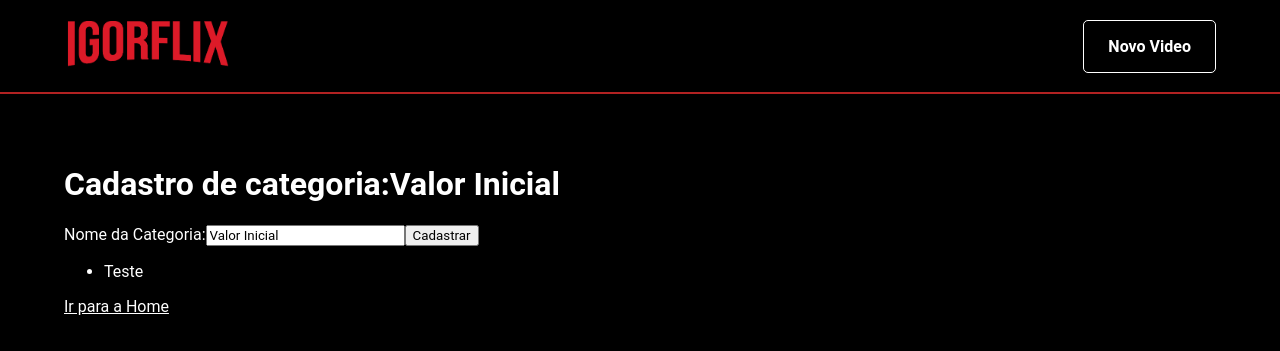
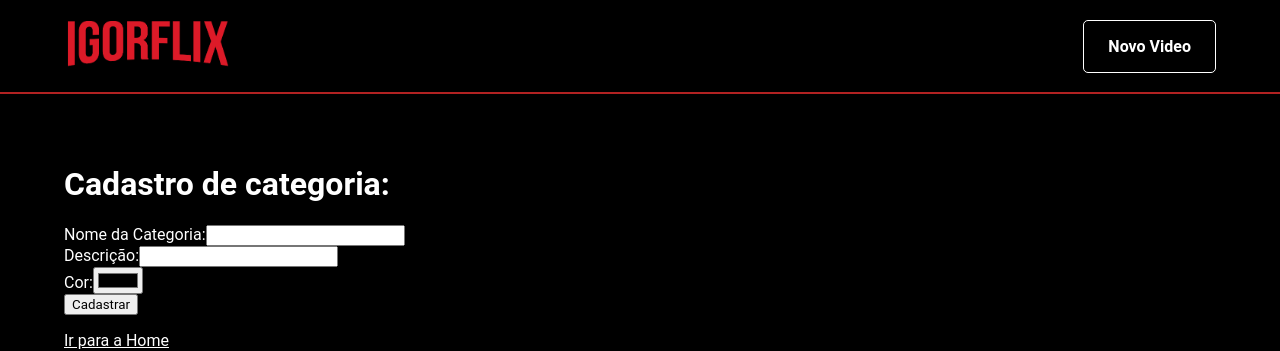
Before and after one commit to IggorSantos/igorflix, a React (Create React App) app: page /cadastro/categoria in a window 1280 px wide. Shown: the top 351 px of the page. Built offline with nearby package versions, Linux system fonts and the light colour scheme.

Commit message:
Continuação das modificações no formulario

```diff
--- /dev/null
+++ b/src/components/formField/index.js
@@ -0,0 +1,19 @@
+import React from 'react'
+
+function FormField({label,type,name,value,onChange}){
+  return(
+    <div>
+       <label>
+         {label}:
+         <input
+           type={type}
+           value={value}
+           name={name}
+           onChange={onChange}
+         />
+       </label>
+     </div>
+  )
+}
+
+export default FormField
--- a/src/pages/cadastro/categoria/index.js
+++ b/src/pages/cadastro/categoria/index.js
@@ -1,35 +1,64 @@
 import React, {useState} from 'react'
 import PageDefault from '../../../components/pageDefault'
 import {Link} from 'react-router-dom'
+import FormField from '../../../components/formField'
 
 function CadastroCategoria(){
-  const [nomeDaCategoria,setNomeDacategoria] = useState('Valor Inicial')
-  const [categorias,setCategorias] = useState(['Teste'])
-  console.log(nomeDaCategoria)
+  const valoresIniciais = {
+    nome: '',
+    descricao: '',
+    cor:'',
+  }
+  const [categorias,setCategorias] = useState([])
+  const [valores,setValores] = useState(valoresIniciais)
+
+  function setValue(chave,valor){
+    setValores({
+      ...valores,
+      [chave] : valor,
+    })
+  }
+
+ function handleChange(info){
+   setValue(
+   info.target.getAttribute('name'),
+   info.target.value
+   );
+ }
+
   return(
     <PageDefault>
-     <h1>Cadastro de categoria:{nomeDaCategoria}</h1>
+     <h1>Cadastro de categoria:{valores.nome}</h1>
      <form onSubmit={function handleSubmit(info){
        info.preventDefault()
        console.log("Você tentou enviar um form")
        setCategorias([
          ...categorias,
-         nomeDaCategoria
-       ])
+         valores
+       ]);
+       setValores(valoresIniciais)
      }}>
-        <label>
-          Nome da Categoria:
-          <input
-            type="text"
-            value={nomeDaCategoria}
-            onChange={function mudarValor(info){
-              console.log(nomeDaCategoria)
-              console.log(info.target.value)
-              setNomeDacategoria(info.target.value)
-            }}
-          />
-        </label>
-        <button>
+      <FormField
+         label="Nome da Categoria"
+         type="text"
+         name="nome"
+         value={valores.nome}
+         onChange={handleChange}
+      />
+      <FormField
+         label="Descrição"
+         name="descricao"
+         value={valores.descricao}
+         onChange={handleChange}
+      />
+      <FormField
+         label="Cor"
+         type="color"
+         name="cor"
+         value={valores.cor}
+         onChange={handleChange}
+      />
+      <button>
           Cadastrar
         </button>
       </form>
@@ -37,7 +66,7 @@ function CadastroCategoria(){
        {categorias.map((categoria,indice) => {
          return(
            <li key={`${categoria}${indice}`}>
-            {categoria}
+            {categoria.nome}
            </li>
          )
        })}
```
